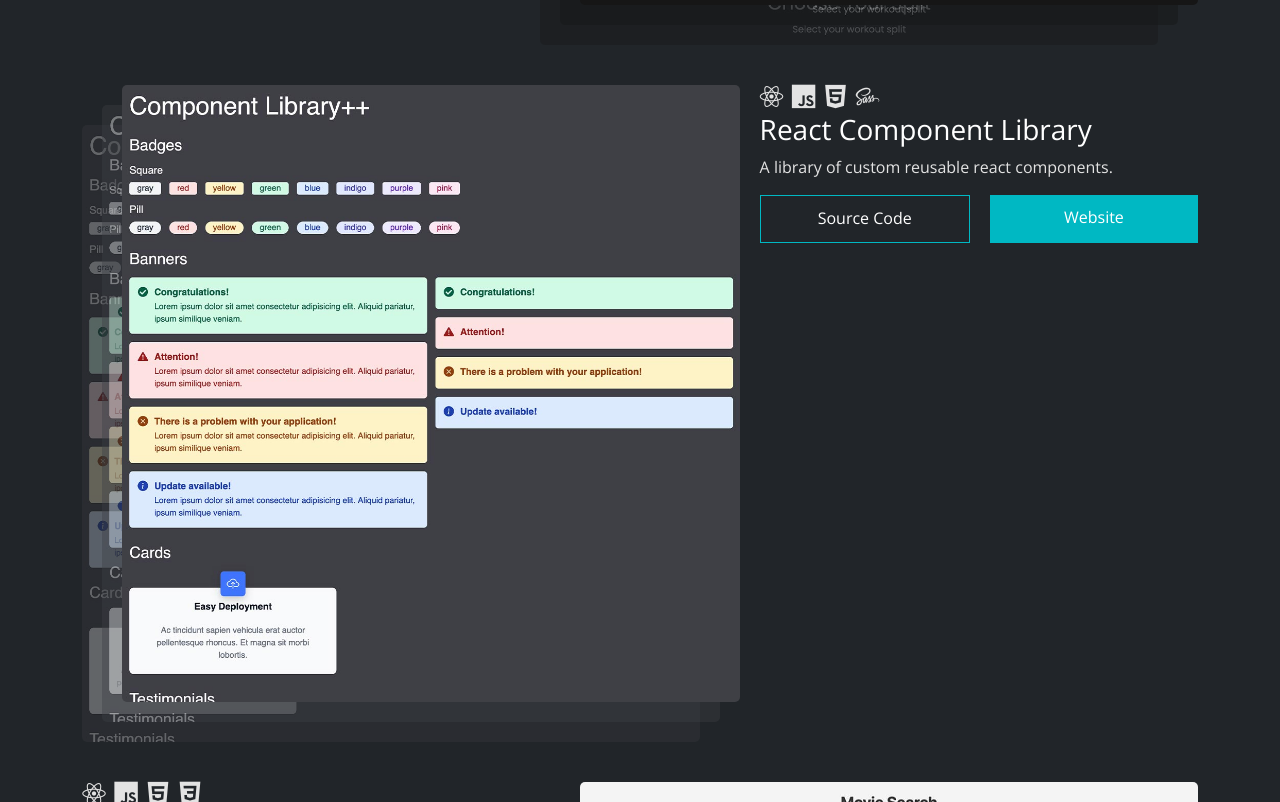
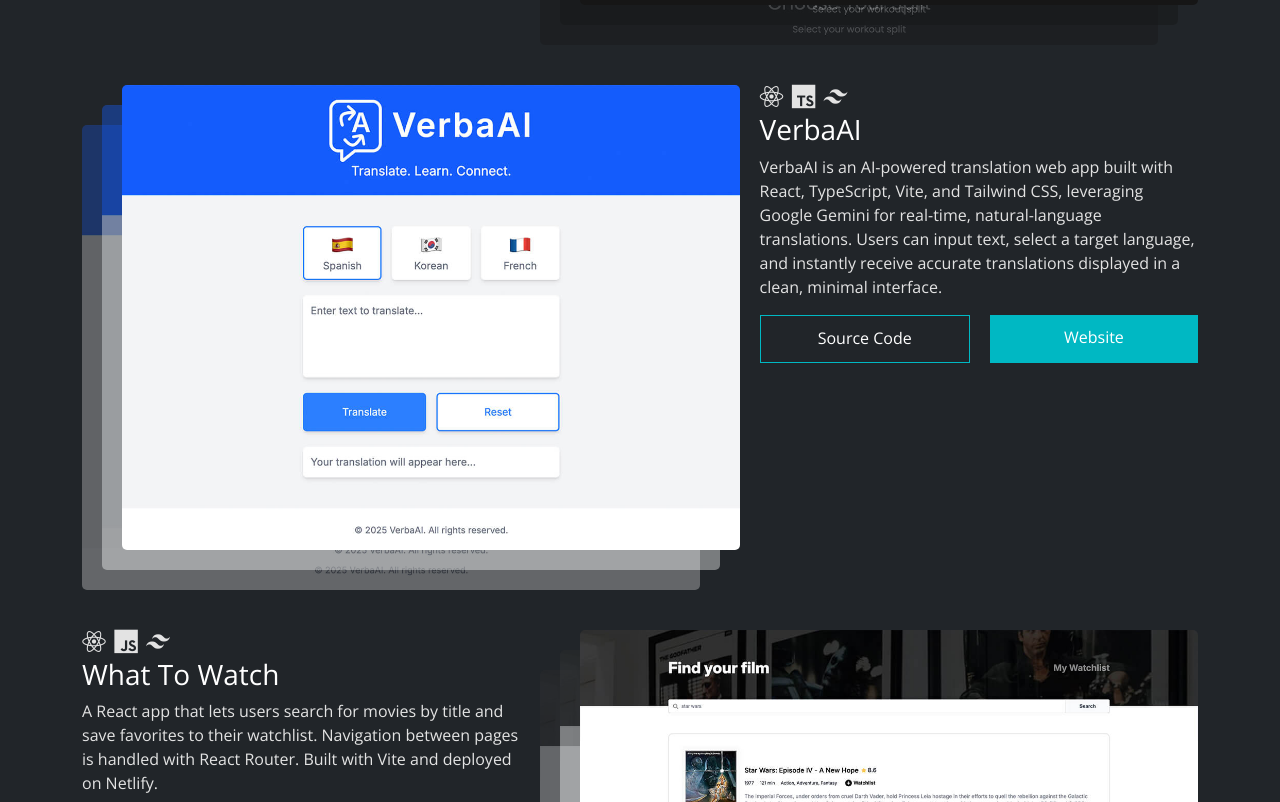
Before and after one commit to Bugs23/react-portfolio-website, a React (Vite) app: page / in a window 1280 px wide. Shown: the part 2638-3440 px from the top of the page. Built offline with nearby package versions, Linux system fonts and the light colour scheme.

Commit message:
Updated portfolio with new projects and removed some old ones

```diff
--- a/src/components/Portfolio/Portfolio.jsx
+++ b/src/components/Portfolio/Portfolio.jsx
@@ -18,7 +18,7 @@
   }
 
   useEffect(() => {
-    // Check if the window width is less than or equal to 768px (or the desired breakpoint)
+    // Check if the window width is less than or equal to 768px
     const handleResize = () => {
       setIsMobile(window.innerWidth <= 768);
     };
--- a/src/components/Portfolio/projectData.js
+++ b/src/components/Portfolio/projectData.js
@@ -6,14 +6,14 @@
       "devicon-nextjs-plain",
       "devicon-react-original",
       "devicon-javascript-plain",
-            "devicon-html5-plain",
-            "devicon-css3-plain",
-            "devicon-tailwindcss-plain-wordmark"
+      "devicon-firebase-plain-wordmark",
+      "devicon-tailwindcss-plain",
     ],
-        description: "A mood-tracking app built with Next.js, Firebase, and styled with Tailwind CSS, allowing users to create an account and log their daily moods. The intuitive interface helps visualize emotional patterns over time, promoting self-awareness and mindfulness.",
+    description:
+      "A mood-tracking app built with Next.js, Firebase, and styled with Tailwind CSS, allowing users to create an account and log their daily moods. The intuitive interface helps visualize emotional patterns over time, promoting self-awareness and mindfulness.",
     projectImg: "dailyvibez.jpg",
     repoUrl: "https://github.com/Bugs23/DailyVibez",
-        demoUrl: "https://daily-vibez.netlify.app/"
+    demoUrl: "https://daily-vibez.netlify.app/",
   },
   {
     category: "development",
@@ -21,42 +21,41 @@
     tools: [
       "devicon-react-original",
       "devicon-javascript-plain",
-            "devicon-html5-plain",
-            "devicon-css3-plain"
+      "devicon-tailwindcss-plain",
     ],
-        description: "FitLab is a dynamic fitness application built with ReactJS and styled with Tailwind CSS. It helps users create personalized workout plans based on their fitness goals. Whether you're looking to build strength, improve endurance, or follow a specific workout split (like Push Pull Legs, Upper Lower), FitLab makes it easy to select muscle groups, adjust sets and reps, and track progress. The app is designed to cater to a variety of workout styles, offering flexibility and customization for every user. With an intuitive interface and responsive design, FitLab helps users stay on track with their fitness journey, providing them with a tailored and efficient training experience.",
+    description:
+      "FitLab is a dynamic fitness application built with ReactJS and styled with Tailwind CSS. It helps users create personalized workout plans based on their fitness goals. Whether you're looking to build strength, improve endurance, or follow a specific workout split (like Push Pull Legs, Upper Lower), FitLab makes it easy to select muscle groups, adjust sets and reps, and track progress. The app is designed to cater to a variety of workout styles, offering flexibility and customization for every user. FitLab helps users stay on track with their fitness journey, providing them with a tailored and efficient training experience.",
     projectImg: "fitlab.jpg",
     repoUrl: "https://github.com/Bugs23/FitLab",
-        demoUrl: "https://getfitlab.netlify.app/"
+    demoUrl: "https://getfitlab.netlify.app/",
   },
   {
     category: "development",
-        title: "React Component Library",
+    title: "VerbaAI",
+    tools: [
+      "devicon-react-original",
+      "devicon-typescript-plain",
+      "devicon-tailwindcss-plain",
+    ],
+    description:
+      "VerbaAI is an AI-powered translation web app built with React, TypeScript, Vite, and Tailwind CSS, leveraging Google Gemini for real-time, natural-language translations. Users can input text, select a target language, and instantly receive accurate translations displayed in a clean, minimal interface.",
+    projectImg: "verbaai.jpg",
+    repoUrl: "https://github.com/Bugs23/VerbaAI",
+    demoUrl: "https://verba-ai.netlify.app/",
+  },
+  {
+    category: "development",
+    title: "What To Watch",
     tools: [
       "devicon-react-original",
       "devicon-javascript-plain",
-            "devicon-html5-plain",
-            "devicon-sass-original",
-            "devicon-tailwindcss-plain-wordmark colored"
+      "devicon-tailwindcss-plain",
     ],
-        description: "A library of custom reusable react components.",
-        projectImg: "component-library.jpg",
-        repoUrl: "https://github.com/Bugs23/React-Component-Library",
-        demoUrl: "https://sparkly-salamander-d438e6.netlify.app/"
-    },
-    {
-        category: "development",
-        title: "Movie Search",
-        tools: [
-            "devicon-react-original",
-            "devicon-javascript-plain",
-            "devicon-html5-plain",
-            "devicon-css3-plain"
-        ],
-        description: "Users can type in the name of a movie into the search bar and using the Movie Database (TMDB), the app retrieves and displays a list of movies and information about those movies that are relevant to that search.",
-        projectImg: "movie-search-app.jpg",
-        repoUrl: "https://github.com/Bugs23/Movie-Search-App",
-        demoUrl: "https://spiffy-meerkat-555c1d.netlify.app"
+    description:
+      "A React app that lets users search for movies by title and save favorites to their watchlist. Navigation between pages is handled with React Router. Built with Vite and deployed on Netlify.",
+    projectImg: "what-to-watch.jpg",
+    repoUrl: "https://github.com/Bugs23/What-to-Watch",
+    demoUrl: "https://flicks-watchlist.netlify.app/",
   },
   {
     category: "design",
@@ -64,10 +63,11 @@
     tools: [
       "devicon-javascript-plain",
       "devicon-html5-plain",
-            "devicon-css3-plain"
+      "devicon-css3-plain",
     ],
-        description: "This was a landing page designed to support Boost Mobile's Privacy Premium bundle.",
-        projectImg: "boost-privacy-premium.jpg"
+    description:
+      "This was a landing page designed to support Boost Mobile's Privacy Premium bundle.",
+    projectImg: "boost-privacy-premium.jpg",
   },
   {
     category: "design",
@@ -75,7 +75,7 @@
     tools: [
       "devicon-javascript-plain",
       "devicon-html5-plain",
-            "devicon-css3-plain"
+      "devicon-css3-plain",
     ],
     description: "This was an update made to the Boost Plans Page.",
     projectImg: "boost-plans-page.jpg",
@@ -86,9 +86,10 @@
     tools: [
       "devicon-javascript-plain",
       "devicon-html5-plain",
-            "devicon-css3-plain"
+      "devicon-css3-plain",
     ],
-        description: "This was a landing page designed to promote a Boost Mobile offer.",
+    description:
+      "This was a landing page designed to promote a Boost Mobile offer.",
     projectImg: "boost-offers-page.jpg",
   },
   {
@@ -99,10 +100,11 @@
       "devicon-jquery-plain",
       "devicon-html5-plain",
       "devicon-css3-plain",
-            "devicon-bootstrap-plain"
+      "devicon-bootstrap-plain",
     ],
-        description: "This page was designed for the Don Nester Auto Group using the content they provided. It was built with html, css, the bootstrap framework, JavaScript, and jQuery.",
-        projectImg: "2018-jeep-wrangler.jpg"
+    description:
+      "This page was designed for the Don Nester Auto Group using the content they provided. It was built with html, css, the bootstrap framework, JavaScript, and jQuery.",
+    projectImg: "2018-jeep-wrangler.jpg",
   },
   {
     category: "design",
@@ -112,9 +114,10 @@
       "devicon-jquery-plain",
       "devicon-html5-plain",
       "devicon-css3-plain",
-            "devicon-bootstrap-plain"
+      "devicon-bootstrap-plain",
     ],
-        description: "This page was designed for the Cutrubus Volkswagen dealership using the content they provided. It was built with html, css, the bootstrap framework, JavaScript, and jQuery.",
+    description:
+      "This page was designed for the Cutrubus Volkswagen dealership using the content they provided. It was built with html, css, the bootstrap framework, JavaScript, and jQuery.",
     projectImg: "buy-vs-lease-full.jpg",
   },
   {
@@ -125,9 +128,10 @@
       "devicon-jquery-plain",
       "devicon-html5-plain",
       "devicon-css3-plain",
-            "devicon-bootstrap-plain"
+      "devicon-bootstrap-plain",
     ],
-        description: "This page was designed for the Zook Motors dealership using the content they provided. It was built with html, css, the bootstrap framework, JavaScript, and jQuery.",
+    description:
+      "This page was designed for the Zook Motors dealership using the content they provided. It was built with html, css, the bootstrap framework, JavaScript, and jQuery.",
     projectImg: "zook-motors-history.jpg",
-    }
-]
+  },
+];
```
Also changed, not shown: public/images/verbaai.jpg (added), public/images/what-to-watch.jpg (added). Lines whose indentation alone changed are shown as unchanged.
